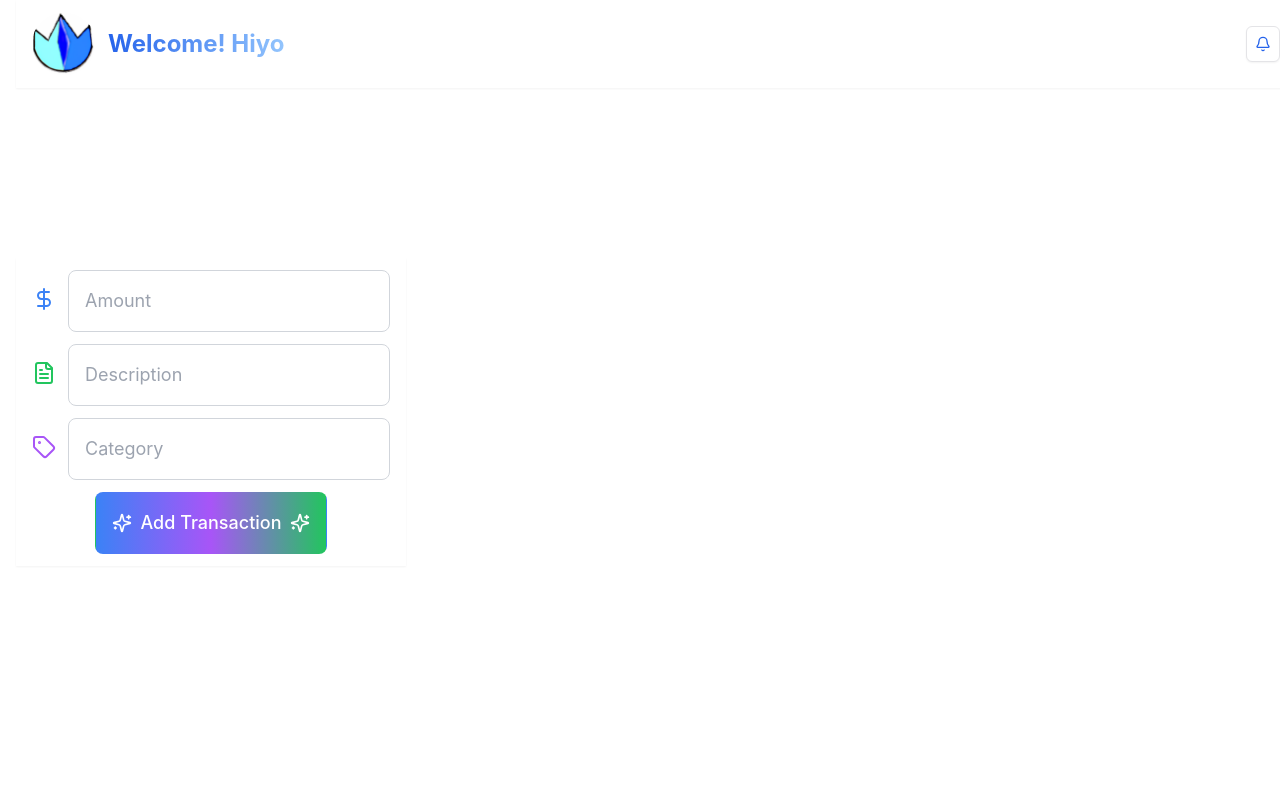
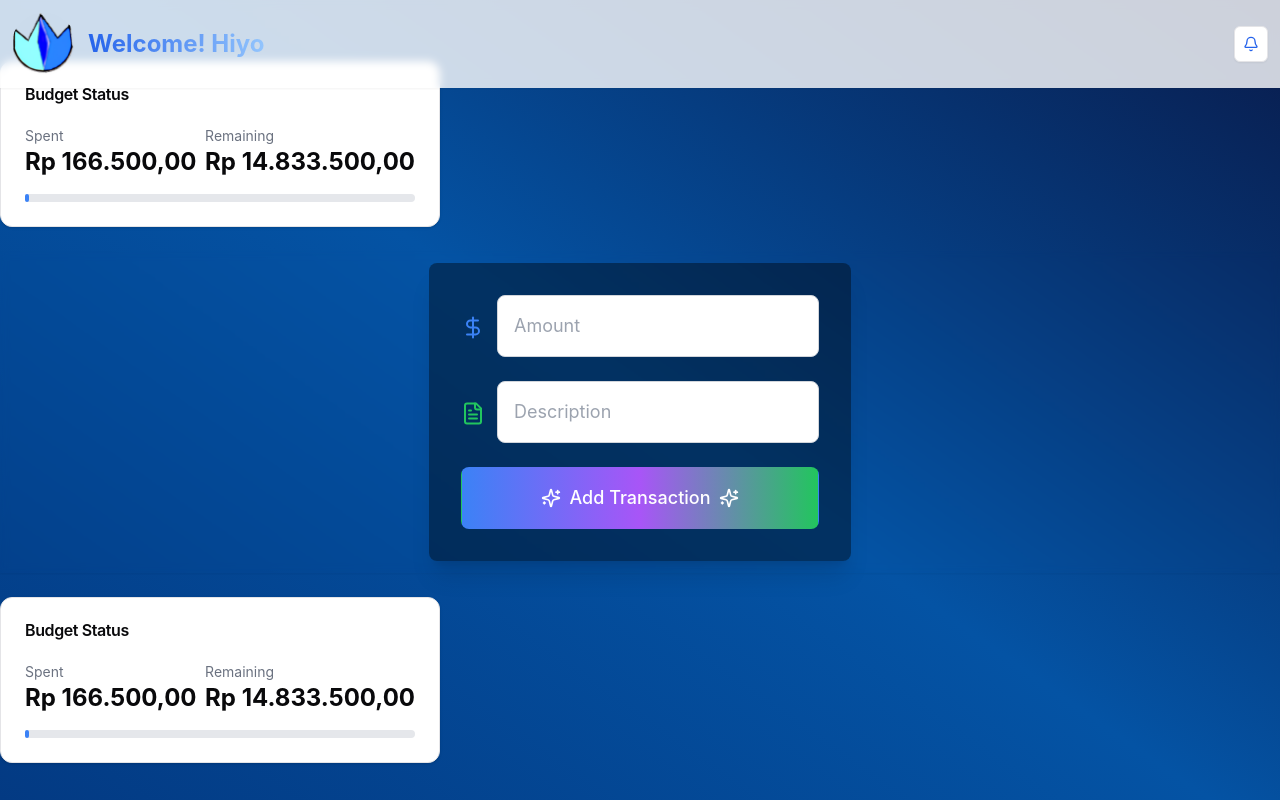
Before and after one commit to hiyokun-d/financier-tracker, a React (Vite) app: page / in a window 1280 px wide. Built offline with nearby package versions, Linux system fonts and the light colour scheme.

Commit message:
Update styles in index.css, Header.jsx, and App.jsx

```diff
--- a/src/App.jsx
+++ b/src/App.jsx
@@ -1,14 +1,22 @@
 import React, { useState } from 'react';
 import { Header } from './components/Header';
 import { TransactionForm } from './components/TransactionForm';
+import { BudgetStatus } from './components/BudgetStatus';
 
 const FinanceTracker = () => {
   const [state, setState] = useState({
-    transactions: [],
+    transactions: [
+      { amount: 100000, description: 'Groceries', category: 'food', date: new Date().toISOString() },
+      { amount: 50000, description: 'Rent', category: 'housing', date: new Date().toISOString() },
+      { amount: 2000, description: 'Internet Bill', category: 'utilities', date: new Date().toISOString() },
+      { amount: 1500, description: 'Dinner', category: 'food', date: new Date().toISOString() },
+      { amount: 3000, description: 'Movie Tickets', category: 'entertainment', date: new Date().toISOString() },
+      { amount: 10000, description: 'Shopping', category: 'miscellaneous', date: new Date().toISOString() }
+    ],
     amount: '',
     description: '',
     category: '',
-    monthlyBudget: 1000,
+    monthlyBudget: 15000000,
     notificationsOn: true,
     showConfetti: false,
   });
@@ -63,8 +71,12 @@ const FinanceTracker = () => {
   const remaining = state.monthlyBudget - totalSpent;
 
   return (
-    <div className="max-w-4xl mx-auto p-4 space-y-6">
+    <div className="from-blue-950 to-blue-600 max-w-4xl mx-auto  space-y-6">
       <Header notificationsOn={state.notificationsOn} setNotificationsOn={() => setState(prev => ({ ...prev, notificationsOn: !prev.notificationsOn }))} />
+      <div className="grid grid-cols-1 md:grid-cols-2 gap-4">
+        <BudgetStatus totalSpent={totalSpent} remaining={remaining} monthlyBudget={state.monthlyBudget} />
+      </div>
+
       <TransactionForm
         amount={state.amount}
         description={state.description}
@@ -75,6 +87,10 @@ const FinanceTracker = () => {
         addTransaction={addTransaction}
       />
 
+      <div className="grid grid-cols-1 md:grid-cols-2 gap-4">
+        <BudgetStatus totalSpent={totalSpent} remaining={remaining} monthlyBudget={state.monthlyBudget} />
+        {/* <SpendingByCategory getCategoryData={getCategoryData} /> */}
+      </div>
     </div>
   );
 };
--- /dev/null
+++ b/src/components/BudgetStatus.jsx
@@ -0,0 +1,31 @@
+import { Card, CardContent, CardHeader, CardTitle } from '@/components/ui/card';
+
+export const BudgetStatus = ({ totalSpent, remaining, monthlyBudget }) => {
+    return (
+        <Card>
+            <CardHeader>
+                <CardTitle>Budget Status</CardTitle>
+            </CardHeader>
+            <CardContent>
+                <div className="space-y-4">
+                    <div className="flex justify-between">
+                        <div>
+                            <p className="text-sm text-gray-500">Spent</p>
+                            <p className="text-2xl font-bold">  {new Intl.NumberFormat('id-ID', { style: 'currency', currency: 'IDR' }).format(totalSpent)}</p>
+                        </div>
+                        <div>
+                            <p className="text-sm text-gray-500">Remaining</p>
+                            <p className="text-2xl font-bold"> {new Intl.NumberFormat('id-ID', { style: 'currency', currency: 'IDR' }).format(remaining)}</p>
+                        </div>
+                    </div>
+                    <div className="w-full h-2 bg-gray-200 rounded-full">
+                        <div
+                            className="h-2 bg-blue-500 rounded-full transition-all duration-500"
+                            style={{ width: `${Math.min((totalSpent / monthlyBudget) * 100, 100)}%` }}
+                        />
+                    </div>
+                </div>
+            </CardContent>
+        </Card>
+    )
+}
--- a/src/components/Header.jsx
+++ b/src/components/Header.jsx
@@ -54,7 +54,7 @@ export const Header = ({ notificationsOn, setNotificationsOn }) => {
     };
 
     return (
-        <div className="flex justify-between items-center w-full px-4 py-3 bg-white/80 backdrop-blur-sm fixed top-0 z-50 shadow-sm">
+        <div className="flex justify-between items-center w-full px-3 py-3 bg-white/80 backdrop-blur-sm fixed top-0 z-50 shadow-sm">
             <div className="flex items-center space-x-3">
                 <div ref={logoRef} className="w-12 h-12 md:w-16 md:h-16 overflow-hidden rounded-full">
                     <img
--- a/src/components/TransactionForm.jsx
+++ b/src/components/TransactionForm.jsx
@@ -8,13 +8,27 @@ export const TransactionForm = ({ amount, description, category, setAmount, setD
     const inputRefs = {
         amount: useRef(null),
         description: useRef(null),
-        category: useRef(null)
+        // category: useRef(null)
     };
     const buttonRef = useRef(null);
     const iconRefs = {
         amount: useRef(null),
         description: useRef(null),
-        category: useRef(null)
+        // category: useRef(null)
+    };
+
+    const formatAmount = (value) => {
+        const number = value.replace(/[^\d]/g, ''); // Remove non-numeric characters
+        if (number === '') return '';
+        return parseInt(number, 10).toLocaleString('id-ID'); // Indonesian format
+    };
+
+    const handleInputChange = (e) => {
+        let value = e.target.value;
+        value = value.replace(/[^\d]/g, '');
+
+        const formattedValue = formatAmount(value);
+        setAmount(formattedValue);
     };
 
     useEffect(() => {
@@ -62,7 +76,7 @@ export const TransactionForm = ({ amount, description, category, setAmount, setD
         container.style.pointerEvents = 'none';
         document.body.appendChild(container);
 
-        const particles = Array.from({ length: 10 }, () => {
+        const particles = Array.from({ length: 15 }, () => {
             const particle = document.createElement('div');
             particle.style.position = 'absolute';
             particle.style.left = `${x}px`;
@@ -133,12 +147,12 @@ export const TransactionForm = ({ amount, description, category, setAmount, setD
     relative flex items-center space-x-3 transform transition-all duration-300
     ${activeInput === inputName ? 'scale-105' : ''}
   `;
-
     return (
+        <div className='flex justify-center items-center w-screen px-4 py-3 backdrop-blur-sm shadow-sm'>
             <form
                 ref={formRef}
                 onSubmit={handleSubmit}
-            className="flex justify-between items-center w-full px-4 py-3 bg-white/80 backdrop-blur-sm shadow-sm flex-col gap-3"
+                className="flex flex-col space-y-6 p-8 relative bg-black/40 backdrop-blur-md rounded-lg shadow-xl"
             >
                 <div className={getInputWrapperClass('amount')}>
                     <div ref={iconRefs.amount} className="text-blue-500">
@@ -148,7 +162,7 @@ export const TransactionForm = ({ amount, description, category, setAmount, setD
                         ref={inputRefs.amount}
                         type="number"
                         value={amount}
-                    onChange={(e) => setAmount(e.target.value)}
+                        onChange={handleInputChange}
                         onFocus={(e) => handleInputFocus('amount', e)}
                         onBlur={handleInputBlur}
                         placeholder="Amount"
@@ -164,7 +178,7 @@ export const TransactionForm = ({ amount, description, category, setAmount, setD
                         ref={inputRefs.description}
                         type="text"
                         value={description}
-                    onChange={(e) => setDescription(e.target.value)}
+                        onChange={handleInputChange}
                         onFocus={(e) => handleInputFocus('description', e)}
                         onBlur={handleInputBlur}
                         placeholder="Description"
@@ -172,7 +186,7 @@ export const TransactionForm = ({ amount, description, category, setAmount, setD
                     />
                 </div>
 
-            <div className={getInputWrapperClass('category')}>
+                {/* <div className={getInputWrapperClass('category')}>
                     <div ref={iconRefs.category} className="text-purple-500">
                         <Tag size={24} />
                     </div>
@@ -186,7 +200,7 @@ export const TransactionForm = ({ amount, description, category, setAmount, setD
                         placeholder="Category"
                         className="flex-1 p-4 border border-gray-300 rounded-lg focus:outline-none focus:ring-2 focus:ring-purple-400 focus:border-transparent text-lg bg-white transition-all duration-300"
                     />
-            </div>
+                </div> */}
 
                 <button
                     ref={buttonRef}
@@ -200,5 +214,6 @@ export const TransactionForm = ({ amount, description, category, setAmount, setD
                     </div>
                 </button>
             </form>
+        </div>
     );
 }
--- a/src/index.css
+++ b/src/index.css
@@ -35,6 +35,8 @@ body {
 	place-items: center;
 	min-width: 320px;
 	min-height: 100vh;
+	overflow-x: hidden;
+	background: linear-gradient(35deg, #033a83, #0453a4, #091b4b);
 }
 
 h1 {
```
Lines whose indentation alone changed are shown as unchanged.
